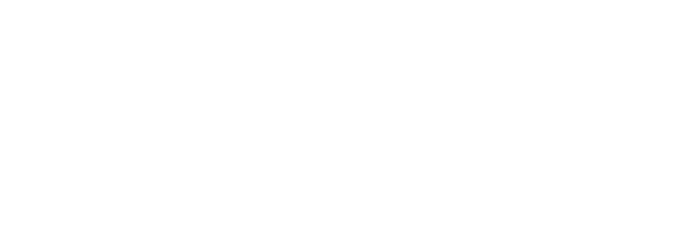
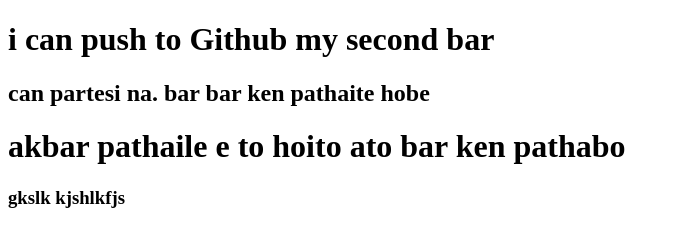
Before and after one commit to MmrMahfuj/my-first-repo, a plain HTML site: page index.html in a window 1280 px wide. Shown: the whole page, without its empty margins (0-680 px from the left). Drawn offline with Linux system fonts and the light colour scheme.

Commit message:
added header

```diff
--- a/index.html
+++ b/index.html
@@ -7,6 +7,10 @@
     <title>My First Github Repo</title>
 </head>
 <body>
+    <h1> i can push to Github my second bar </h1>
+    <h2> can partesi na. bar bar ken pathaite hobe</h2>
+    <h1> akbar pathaile e to hoito ato bar ken pathabo</h1>
 
+    <h3> gkslk kjshlkfjs </h3>
 </body>
 </html>
```
